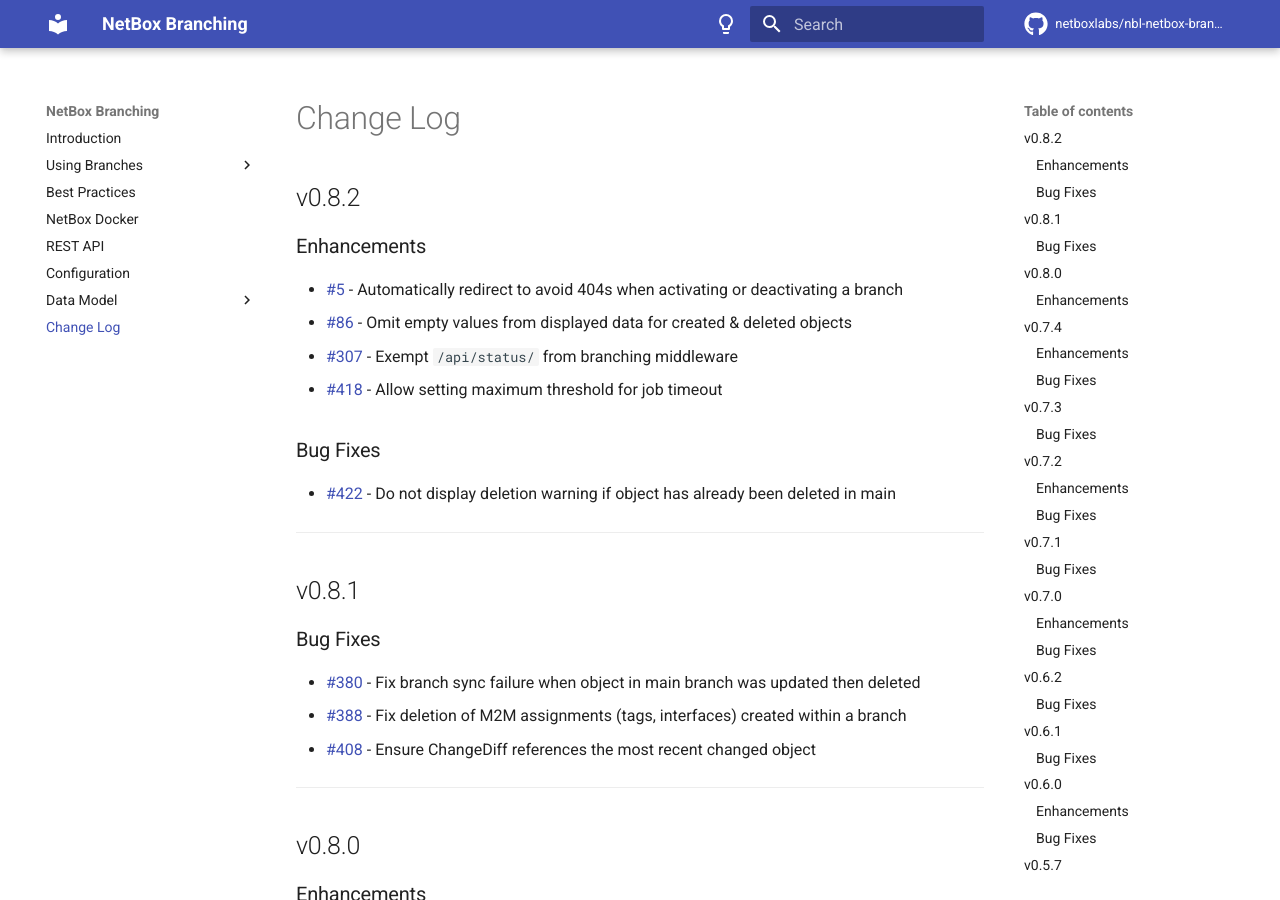
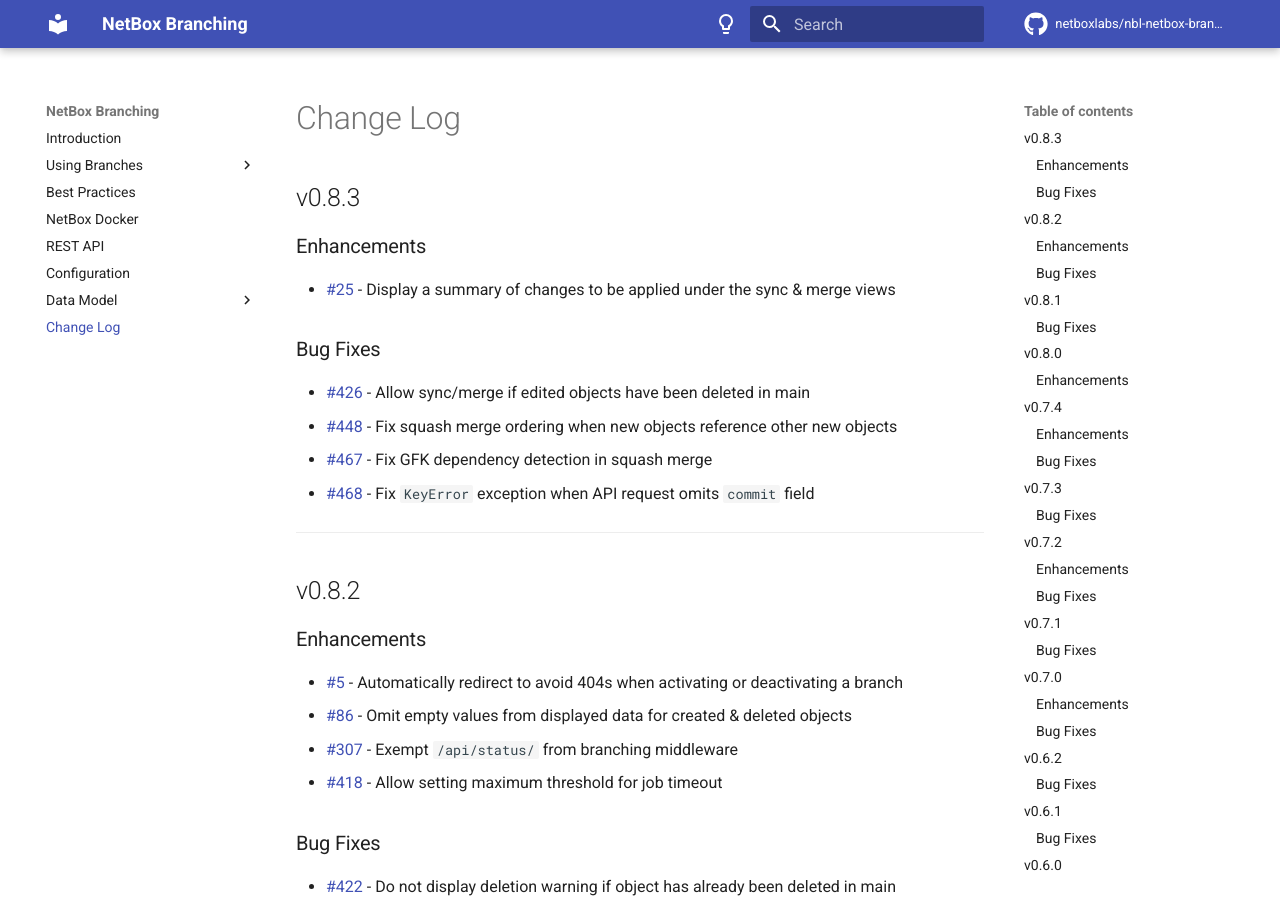
Before and after one commit to netboxlabs/netbox-branching, an MkDocs documentation site: the page built from docs/changelog.md, in a window 1280 px wide and 900 px high. Built offline with MkDocs 1.6.1 and Material for MkDocs 9.7.7, drawn with Linux system fonts in a browser that asks for light colours; comment, search, counter and statistics services are not loaded.

Commit message:
v0.8.3 (#481)

```diff
--- a/docs/changelog.md
+++ b/docs/changelog.md
@@ -1,4 +1,19 @@
 # Change Log
+
+## v0.8.3
+
+### Enhancements
+
+* [#25](https://github.com/netboxlabs/netbox-branching/issues/25) - Display a summary of changes to be applied under the sync & merge views
+
+### Bug Fixes
+
+* [#426](https://github.com/netboxlabs/netbox-branching/issues/426) - Allow sync/merge if edited objects have been deleted in main
+* [#448](https://github.com/netboxlabs/netbox-branching/issues/448) - Fix squash merge ordering when new objects reference other new objects
+* [#467](https://github.com/netboxlabs/netbox-branching/issues/467) - Fix GFK dependency detection in squash merge
+* [#468](https://github.com/netboxlabs/netbox-branching/issues/468) - Fix `KeyError` exception when API request omits `commit` field
+
+---
 
 ## v0.8.2
 
--- a/netbox_branching/__init__.py
+++ b/netbox_branching/__init__.py
@@ -12,7 +12,7 @@
     name = 'netbox_branching'
     verbose_name = 'NetBox Branching'
     description = 'A git-like branching implementation for NetBox'
-    version = '0.8.2'
+    version = '0.8.3'
     base_url = 'branching'
     # Remember to update COMPATIBILITY.md when modifying the minimum/maximum supported NetBox versions.
     min_version = '4.4.1'
--- a/pyproject.toml
+++ b/pyproject.toml
@@ -1,6 +1,6 @@
 [project]
 name = "netboxlabs-netbox-branching"
-version = "0.8.2"
+version = "0.8.3"
 description = "A git-like branching implementation for NetBox"
 readme = "README.md"
 requires-python = ">=3.10"
```
